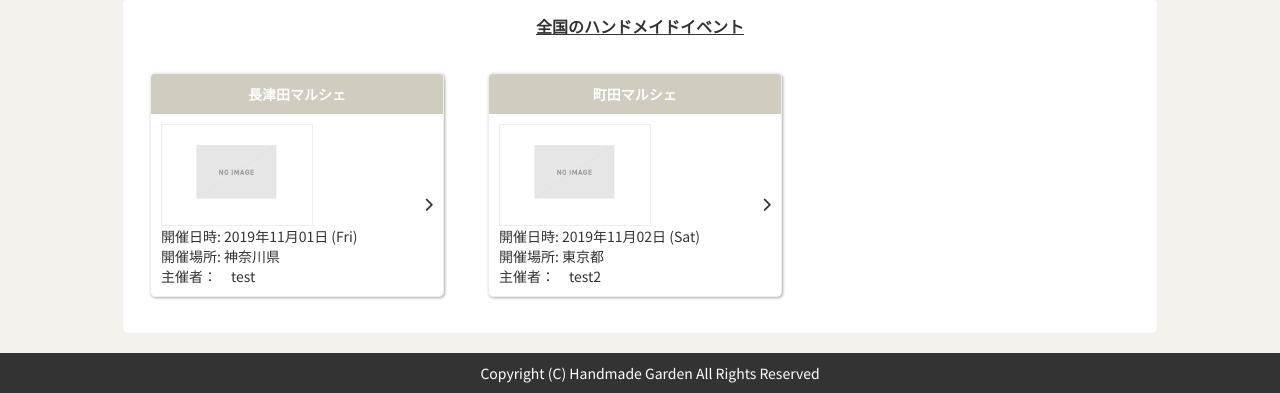
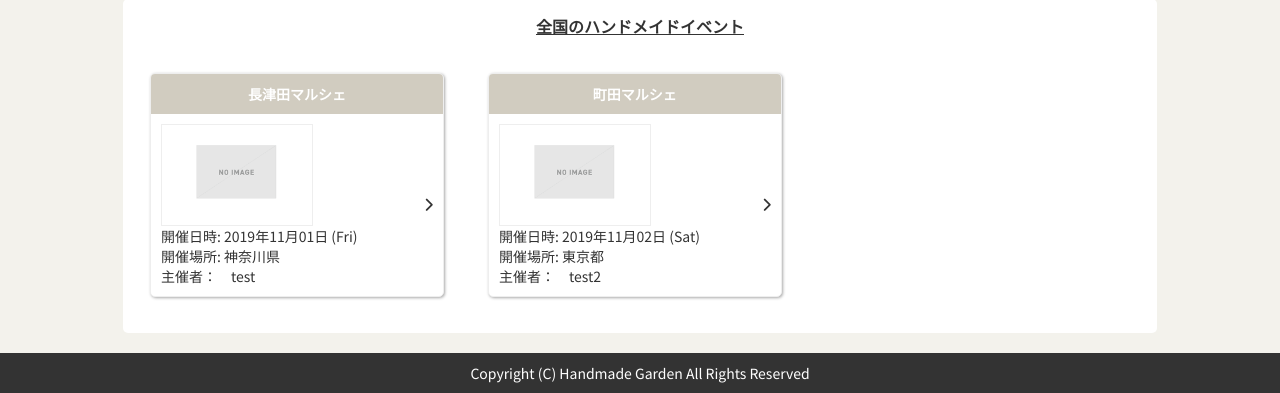
Before and after one commit to pokusuke/hmg, a Rails app: page / in a window 1280 px wide. Shown: the part 423-816 px from the top of the page. Run offline with Rails 7, Linux system fonts and the light colour scheme; data comes from the database, SQL or seed files in the repository; style sheets or scripts are compiled from the project's sources; some libraries are stand-ins or nearby versions.

Commit message:
レイアウトの揺れを修正

```diff
--- a/app/assets/stylesheets/common.scss
+++ b/app/assets/stylesheets/common.scss
@@ -468,7 +468,7 @@ footer{
   color:#fff;
   text-align: center;
   padding:10px;
-  width:100%;
+  box-sizing: border-box;
   address{
     font-style: normal;
   }
```
